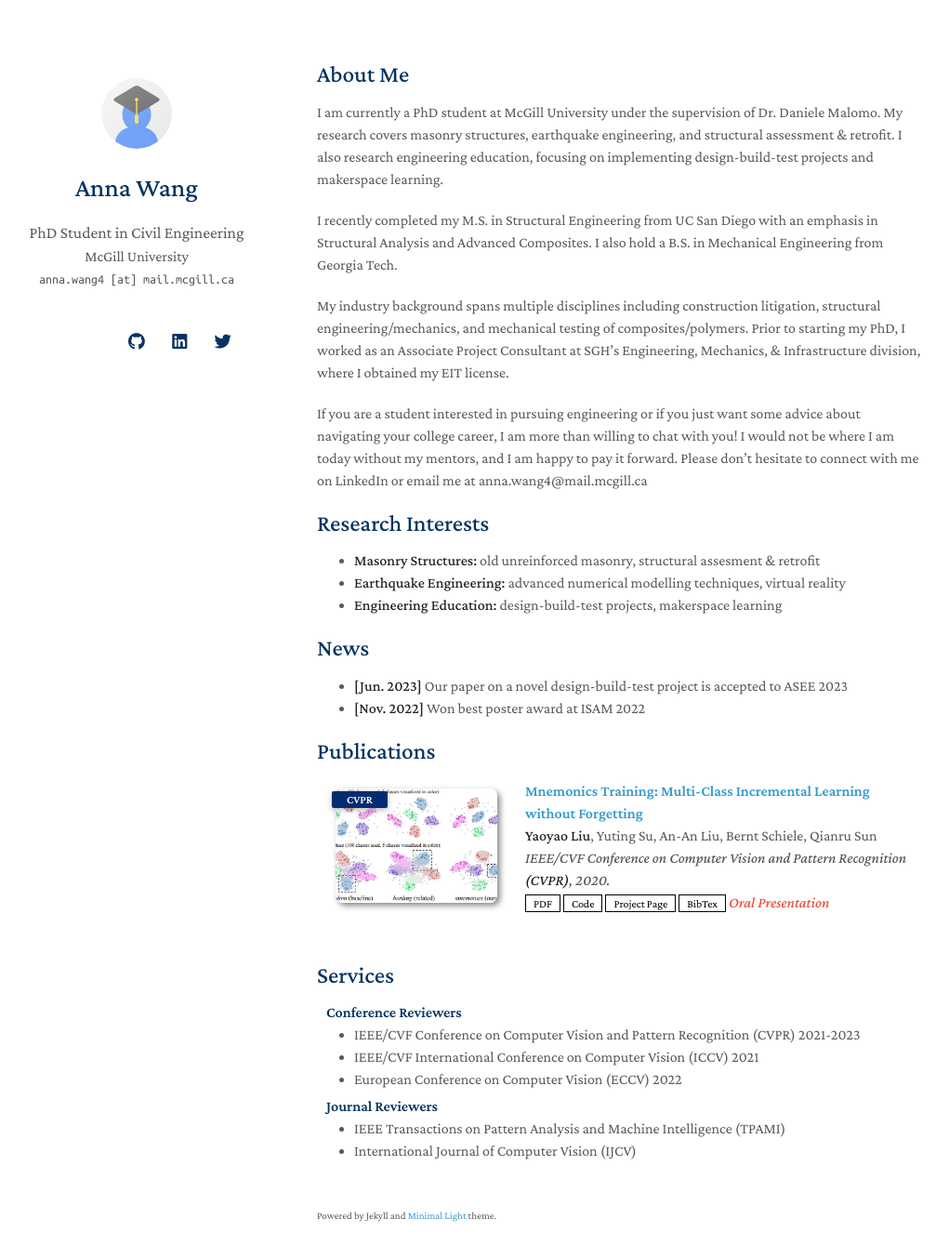
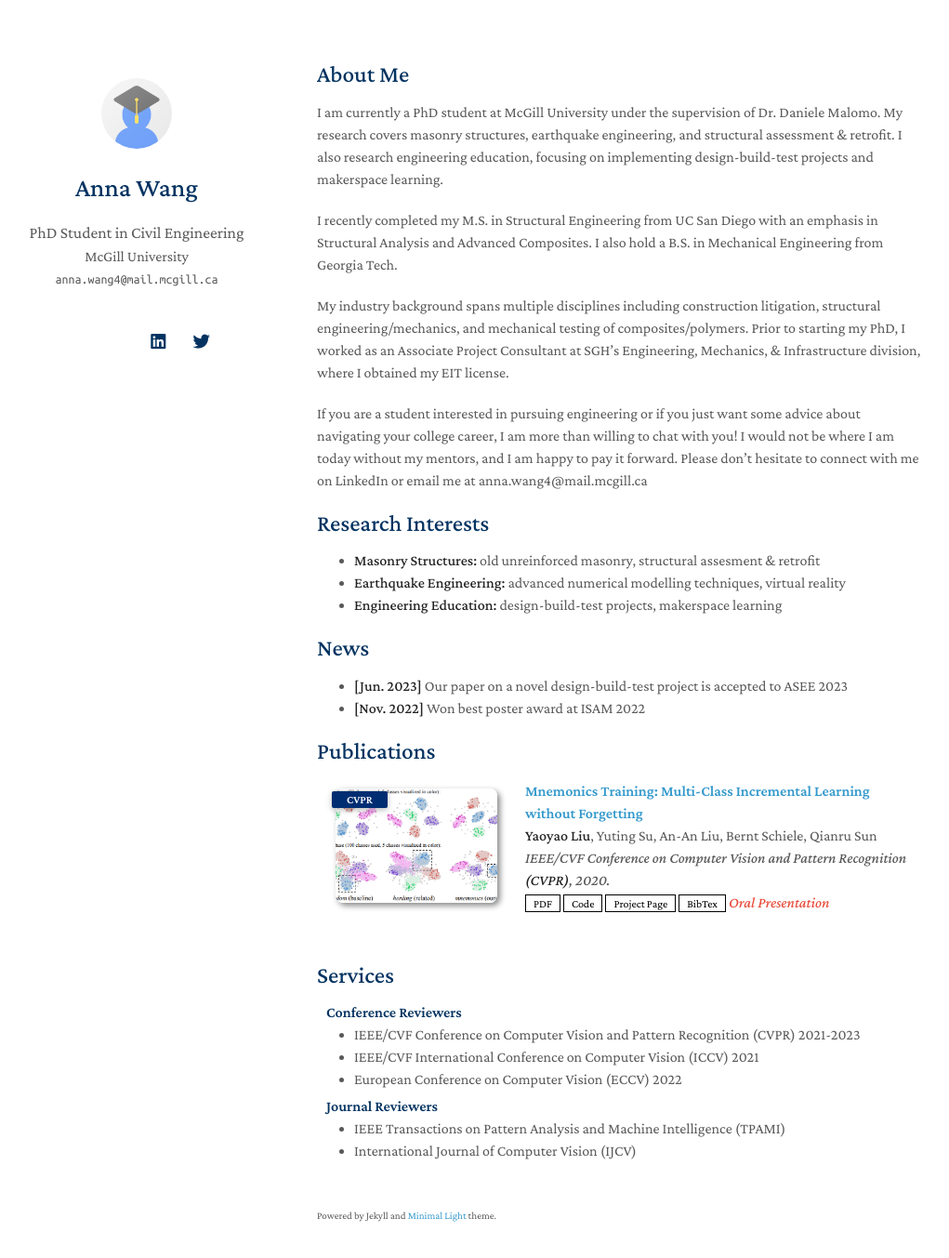
Before and after one commit to anna-h-wang/annawang, a Jekyll site: the page built from index.md, in a window 1280 px wide and 1388 px high. Shown: the top 1353 px of the window at 93% size, without its empty margins (129-1150 px from the left). Built offline with Jekyll 4.4.1, drawn with Linux system fonts in a browser that asks for light colours; nearby versions of some CDN libraries; a style sheet for code colours, icons or effects is not loaded; our own code applies the rules of GitHub Pages for plain Markdown files; part of the change alters nothing that is shown.

```diff
--- a/_config.yml
+++ b/_config.yml
@@ -2,7 +2,7 @@
 title: Anna Wang
 position: PhD Student in Civil Engineering
 affiliation: McGill University
-email: anna.wang4 [at] mail.mcgill.ca
+email: anna.wang4@mail.mcgill.ca
 
 # Search Engine Optimization (SEO)
 # The following information is used to improve the website traffic from search engines, e.g., Google.
@@ -12,11 +12,10 @@ canonical: https://minimal-light-theme.yliu.me/
 
 # Links
 # If you don't need one of them, you may delete the corresponding line.
-google_scholar: https://scholar.google.com/
+google_scholar: https://scholar.google.com/citations?user=saGrYA4AAAAJ&hl=en
 cv_link: assets/files/curriculum_vitae.pdf
-github_link: https://github.com/
-linkedin: https://www.linkedin.com/
-twitter: https://twitter.com/
+linkedin: https://www.linkedin.com/in/anna-h-wang/
+twitter: https://twitter.com/anna_h_wang
 
 # Images (e.g., your profile picture and your website's favicon)
 # "favicon" and "favicon_dark" are used for the light and dark modes, respectively.
```
